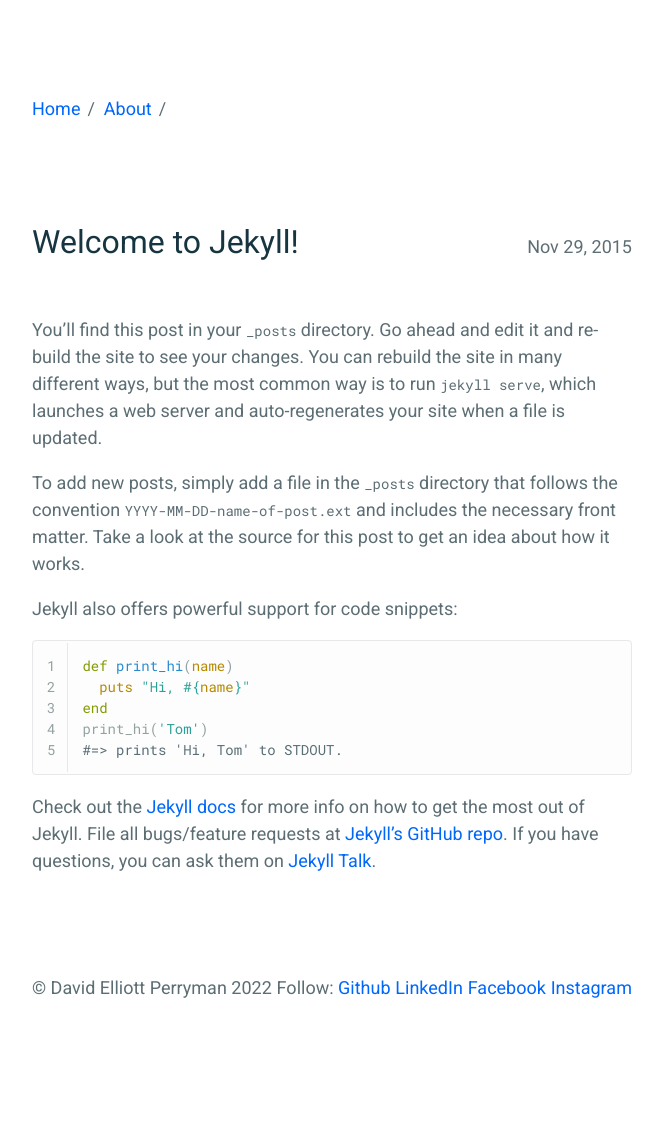
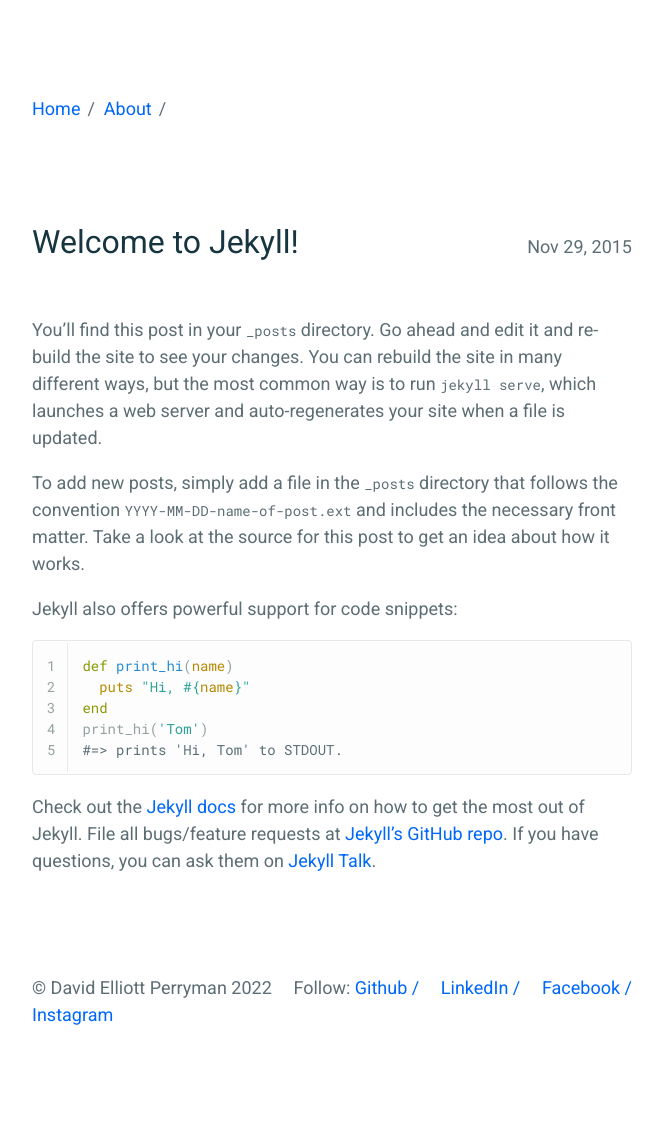
Before and after one commit to elliottperryman/elliottperryman.github.io, a Jekyll site: the page built from _posts/2015-11-29-welcome-to-jekyll.markdown, in a window 1280 px wide. Shown: the whole page, without its empty margins (308-971 px from the left). Built offline with Jekyll 4.4.1, drawn with Linux system fonts in a browser that asks for light colours; before the commit the page ends 1101 px from its top, so only the background shows below that.

Commit message:
sep with /

```diff
--- a/_includes/footer.html
+++ b/_includes/footer.html
@@ -1,8 +1,8 @@
 <footer class="c-page__footer">
     <p>&copy; {{ site.author }} {{ 'now' | date: '%Y' }}</p>
     <p>Follow:
-        {% if site.github_username %}<a href="https://github.com/{{ site.github_username }}">Github</a>{% endif %}</p>
-        <p><a href="https://www.linkedin.com/in/david-elliott-perryman-07332612b/">LinkedIn</a></p>
-        <p><a href="https://www.facebook.com/david.perryman.902/">Facebook</a></p>
+        {% if site.github_username %}<a href="https://github.com/{{ site.github_username }}">Github / </a>{% endif %}</p>
+        <p><a href="https://www.linkedin.com/in/david-elliott-perryman-07332612b/">LinkedIn / </a></p>
+        <p><a href="https://www.facebook.com/david.perryman.902/">Facebook / </a></p>
         <p><a href="https://www.instagram.com/elliottperryman/">Instagram</a></p>
 </footer>
```
